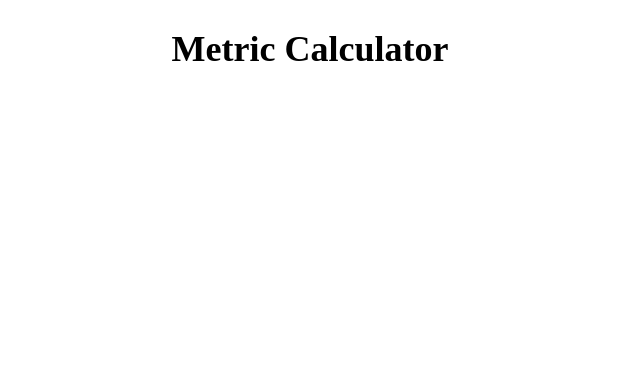
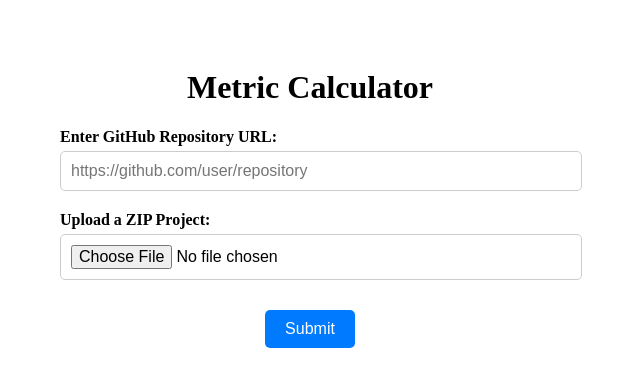
Before and after one commit to aapati17/Group-Python-4, a Vue app in the folder Front End/: page / in a window 1280 px wide. Shown: the top 386 px of the page, without its empty margins (330-970 px from the left). Built offline with nearby package versions, Linux system fonts and the light colour scheme.

Commit message:
Task #29 : Added UI to Paste/Upload GITHUB Project

```diff
--- a/Front End/src/components/HomeScreen.vue
+++ b/Front End/src/components/HomeScreen.vue
@@ -1,18 +1,91 @@
 <template>
   <main>
     <h1>Metric Calculator</h1>
+
+    <div class="input-container">
+      <label for="github-url">Enter GitHub Repository URL:</label>
+      <input type="text" id="github-url" v-model="githubUrl" placeholder="https://github.com/user/repository" />
+    </div>
+
+    <div class="input-container">
+      <label for="upload-file">Upload a ZIP Project:</label>
+      <input type="file" id="upload-file" @change="handleFileUpload" accept=".zip" />
+    </div>
+
+    <!-- Submit Button -->
+    <button @click="submitData">Submit</button>
   </main>
 </template>
 
+<script>
+import { ref } from 'vue';
+
+export default {
+  setup() {
+    const githubUrl = ref('');
+    const uploadedFile = ref(null);
+
+    const handleFileUpload = (event) => {
+      uploadedFile.value = event.target.files[0];
+    };
+
+    const submitData = () => {
+      console.log('GitHub URL:', githubUrl.value);
+      console.log('Uploaded File:', uploadedFile.value);
+    };
+
+    return {
+      githubUrl,
+      uploadedFile,
+      handleFileUpload,
+      submitData
+    };
+  }
+};
+</script>
+
 <style scoped>
 main {
-  text-align: center; /* Centers the text horizontally */
-  padding-top: 20px; /* Adds space from the top */
+  text-align: center;
+  padding: 40px 20px;
 }
 
-h1 {
-  font-size: 36px;
+.input-container {
+  margin: 20px auto;
+  width: 80%;
+  max-width: 500px;
+  text-align: left;
+}
+
+label {
+  font-size: 16px;
   font-weight: bold;
-  margin: 0; /* Removes default margin */
+  display: block;
+  margin-bottom: 5px;
+}
+
+input {
+  display: block;
+  width: 100%;
+  padding: 10px;
+  font-size: 16px;
+  margin-bottom: 15px;
+  border: 1px solid #ccc;
+  border-radius: 5px;
+}
+
+button {
+  margin-top: 10px;
+  padding: 10px 20px;
+  font-size: 16px;
+  background-color: #007bff;
+  color: white;
+  border: none;
+  border-radius: 5px;
+  cursor: pointer;
+}
+
+button:hover {
+  background-color: #0056b3;
 }
 </style>
```
